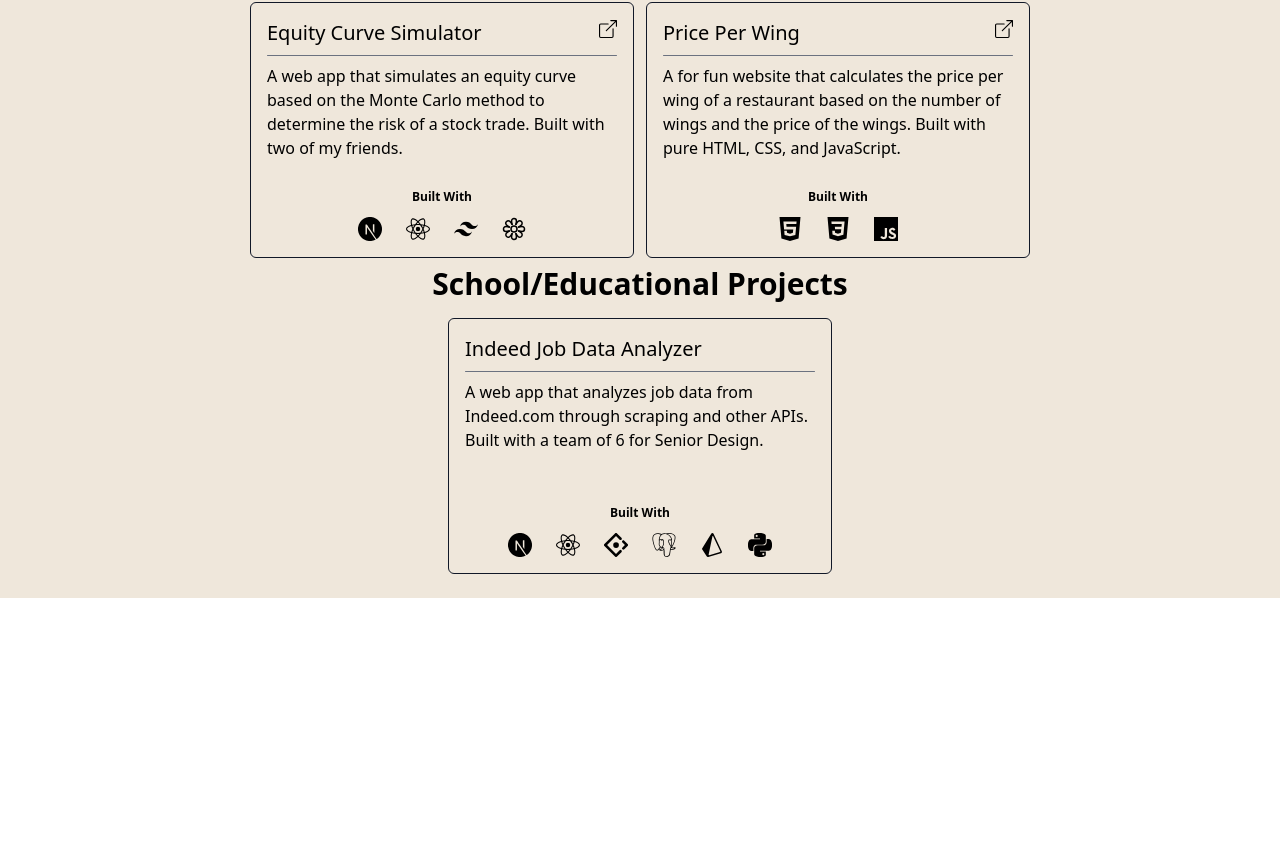
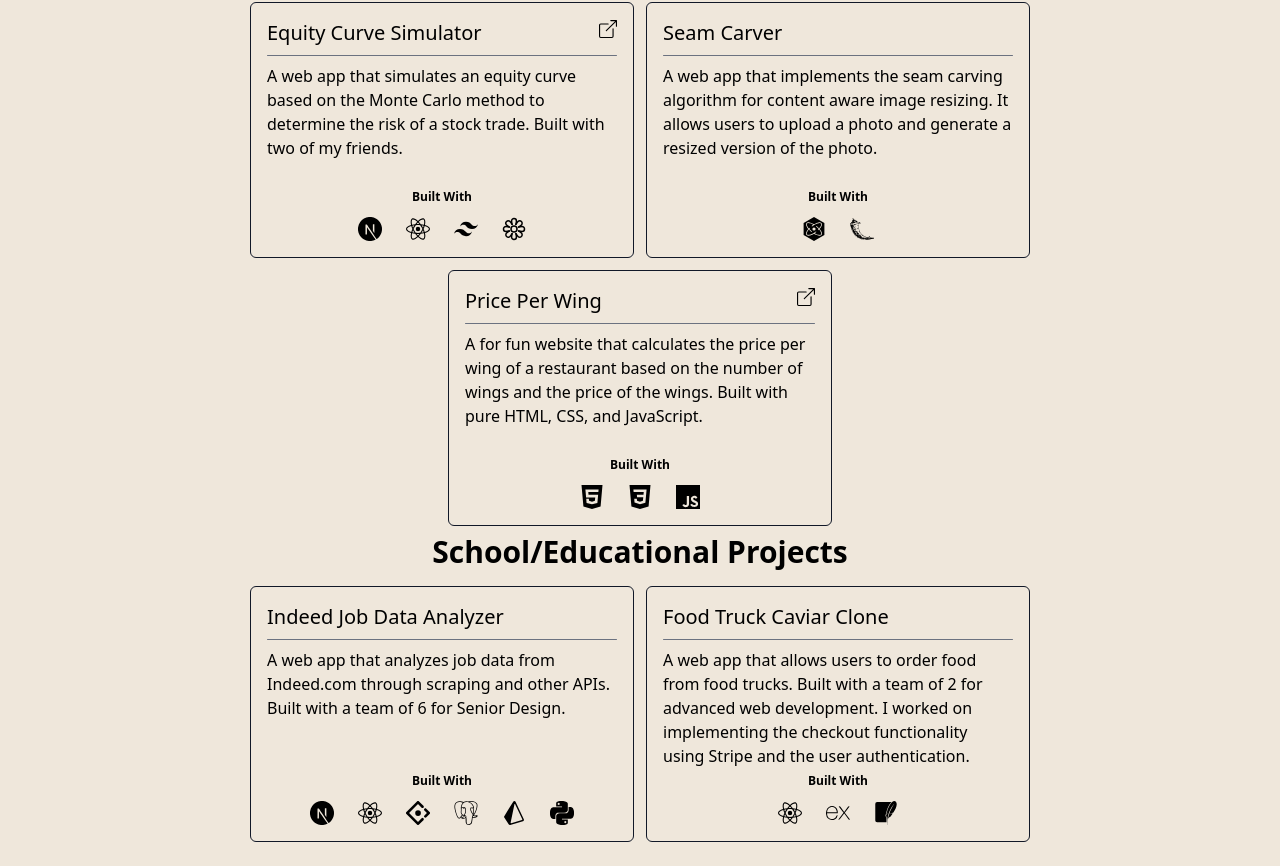
Before and after one commit to clsscrch/personal-site, a Next.js app: page /projects in a window 1280 px wide. Shown: the part 432-1298 px from the top of the page. Before the commit the page ends 1030 px from the top, so only its background shows below. Built offline with nearby package versions, Linux system fonts and the light colour scheme.

Commit message:
Projects update

```diff
--- a/pages/projects.tsx
+++ b/pages/projects.tsx
@@ -1,7 +1,7 @@
 import Card from "../components/Card";
 import Head from "next/head";
 import CardContainer from "../components/CardContainer";
-import { SiCss3, SiHtml5, SiJavascript, SiNextdotjs, SiReact, SiTailwindcss, SiAntdesign, SiGraphql, SiMongodb, SiTypescript, SiPython, SiPostgresql, SiPrisma } from "react-icons/si";
+import { SiCss3, SiHtml5, SiJavascript, SiNextdotjs, SiReact, SiTailwindcss, SiAntdesign, SiGraphql, SiMongodb, SiTypescript, SiPython, SiPostgresql, SiPrisma, SiExpress, SiSqlite, SiPreact, SiFlask } from "react-icons/si";
 import { IoFlowerOutline } from "react-icons/io5";
 
 export default function Projects() {
@@ -28,6 +28,9 @@ export default function Projects() {
                     <Card title="Equity Curve Simulator" link="https://equity-curve-simulator.vercel.app/" iconList={[{ icon: <SiNextdotjs />, tooltip: 'Next.js' }, { icon: <SiReact />, tooltip: 'React' }, { icon: <SiTailwindcss />, tooltip: 'TailwindCSS' }, { icon: <IoFlowerOutline />, tooltip: 'DaisyUI' }]}>
                         A web app that simulates an equity curve based on the Monte Carlo method to determine the risk of a stock trade. Built with two of my friends.
                     </Card>
+                    <Card title="Seam Carver" iconList={[{ icon: <SiPreact />, tooltip: 'Preact' }, { icon: <SiFlask />, tooltip: 'Flask' }]}>
+                        A web app that implements the seam carving algorithm for content aware image resizing. It allows users to upload a photo and generate a resized version of the photo.
+                    </Card>
                     <Card title="Price Per Wing" link="https://priceperwing.vercel.app/" iconList={[{ icon: <SiHtml5 />, tooltip: 'HTML' }, { icon: <SiCss3 />, tooltip: 'CSS' }, { icon: <SiJavascript />, tooltip: 'JavaScript' }]}>
                         A for fun website that calculates the price per wing of a restaurant based on the number of wings and the price of the wings. Built with pure HTML, CSS, and JavaScript.
                     </Card>
@@ -37,9 +40,9 @@ export default function Projects() {
                     <Card title="Indeed Job Data Analyzer" iconList={[{ icon: <SiNextdotjs />, tooltip: 'Next.js' }, { icon: <SiReact />, tooltip: 'React' }, { icon: <SiAntdesign />, tooltip: 'Ant Design' }, { icon: <SiPostgresql />, tooltip: 'PostgreSQL' }, { icon: <SiPrisma />, tooltip: 'Prisma' }, { icon: <SiPython />, tooltip: 'Python' }]}>
                         A web app that analyzes job data from Indeed.com through scraping and other APIs. Built with a team of 6 for Senior Design.
                     </Card>
-                    {/* <Card title="Owner Community" >
-                        Lorem ipsum dolor sit amet consectetur adipisicing elit. Quisquam, quod.
-                    </Card> */}
+                    <Card title="Food Truck Caviar Clone" iconList={[{ icon: <SiReact />, tooltip: 'React' }, { icon: <SiExpress />, tooltip: 'Express.js' }, { icon: <SiSqlite />, tooltip: 'SQLite' }]} >
+                        A web app that allows users to order food from food trucks. Built with a team of 2 for advanced web development. I worked on implementing the checkout functionality using Stripe and the user authentication.
+                    </Card>
                 </CardContainer>
 
             </section>
```
Also changed, not shown: 1 other file (tests, documents, lock files or other folders).
